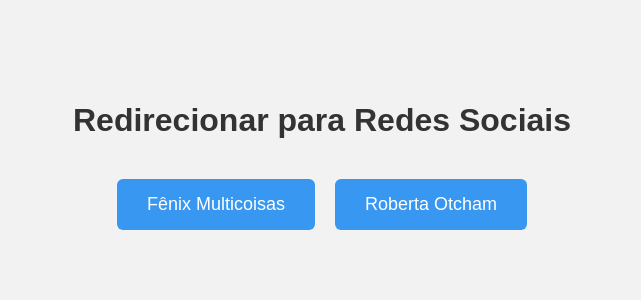
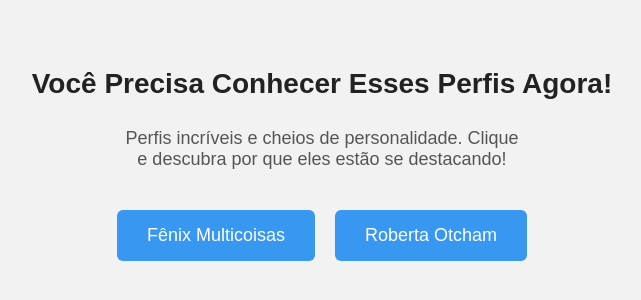
Before and after one commit to victorxx/social, a plain HTML site: page index.html in a window 1280 px wide. Shown: the part 240-540 px from the top of the page, without its empty margins (318-959 px from the left). Drawn offline with Linux system fonts and the light colour scheme.

Commit message:
Update index.html

```diff
--- a/index.html
+++ b/index.html
@@ -1,10 +1,9 @@
-
 <!DOCTYPE html>
 <html lang="pt-BR">
 <head>
   <meta charset="UTF-8" />
   <meta name="viewport" content="width=device-width, initial-scale=1" />
-  <title>Redirecionar para Redes Sociais</title>
+  <title>Perfis em Destaque</title>
   <style>
     body {
       font-family: Arial, sans-serif;
@@ -15,10 +14,18 @@
       justify-content: center;
       height: 100vh;
       margin: 0;
+      text-align: center;
     }
     h1 {
+      margin-bottom: 10px;
+      color: #222;
+      font-size: 28px;
+    }
+    .chamada {
+      font-size: 18px;
+      color: #555;
       margin-bottom: 30px;
-      color: #333;
+      max-width: 400px;
     }
     .btn {
       background-color: #3897f0;
@@ -39,18 +46,20 @@
   </style>
 </head>
 <body>
-  <h1>Redirecionar para Redes Sociais</h1>
+  <h1>Você Precisa Conhecer Esses Perfis Agora!</h1>
+  <p class="chamada">Perfis incríveis e cheios de personalidade. Clique e descubra por que eles estão se destacando!</p>
+
   <div id="buttons-container"></div>
 
   <script>
-    const perfisInstagram = [
+    const perfis = [
       { nome: "Fênix Multicoisas", url: "https://www.instagram.com/fenix_multicoisas" },
       { nome: "Roberta Otcham", url: "https://www.instagram.com/robertaotcham" }
     ];
 
     const container = document.getElementById('buttons-container');
 
-    perfisInstagram.forEach(perfil => {
+    perfis.forEach(perfil => {
       const a = document.createElement('a');
       a.href = perfil.url;
       a.target = "_blank";
```
